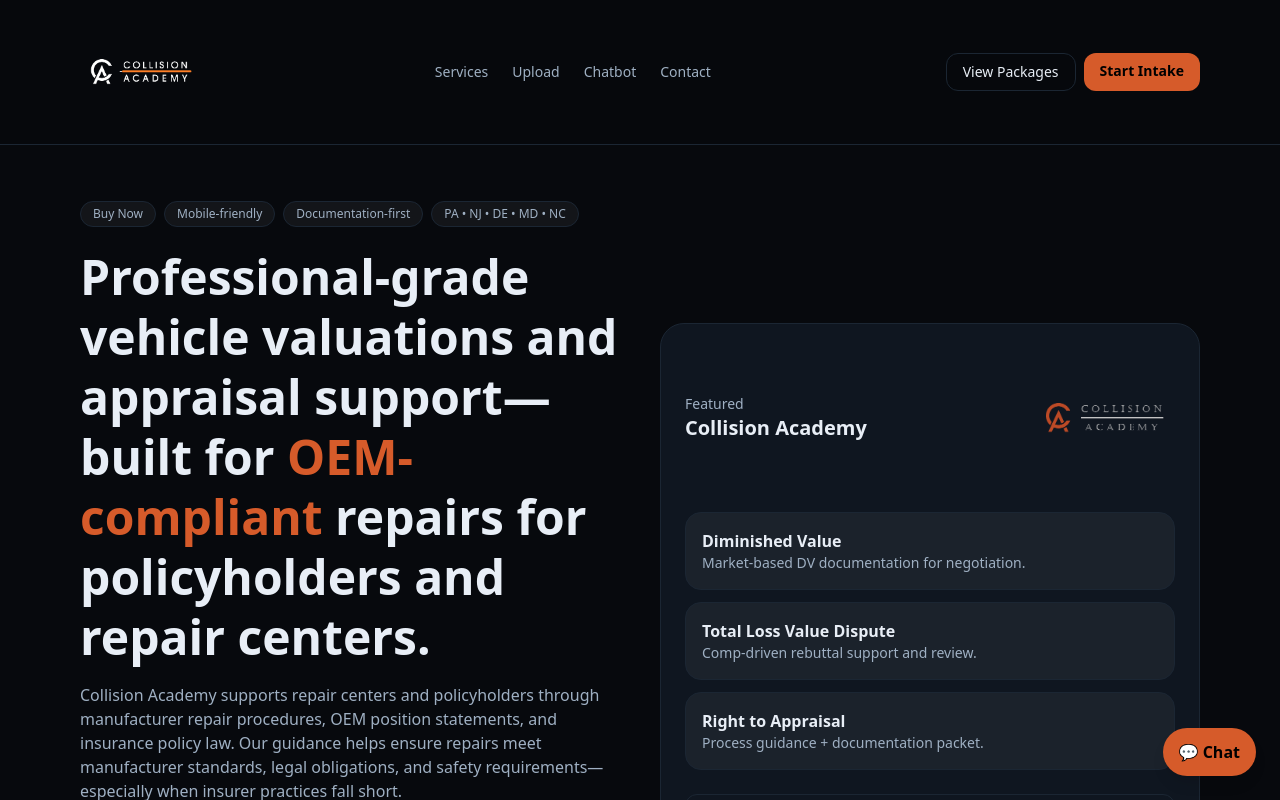
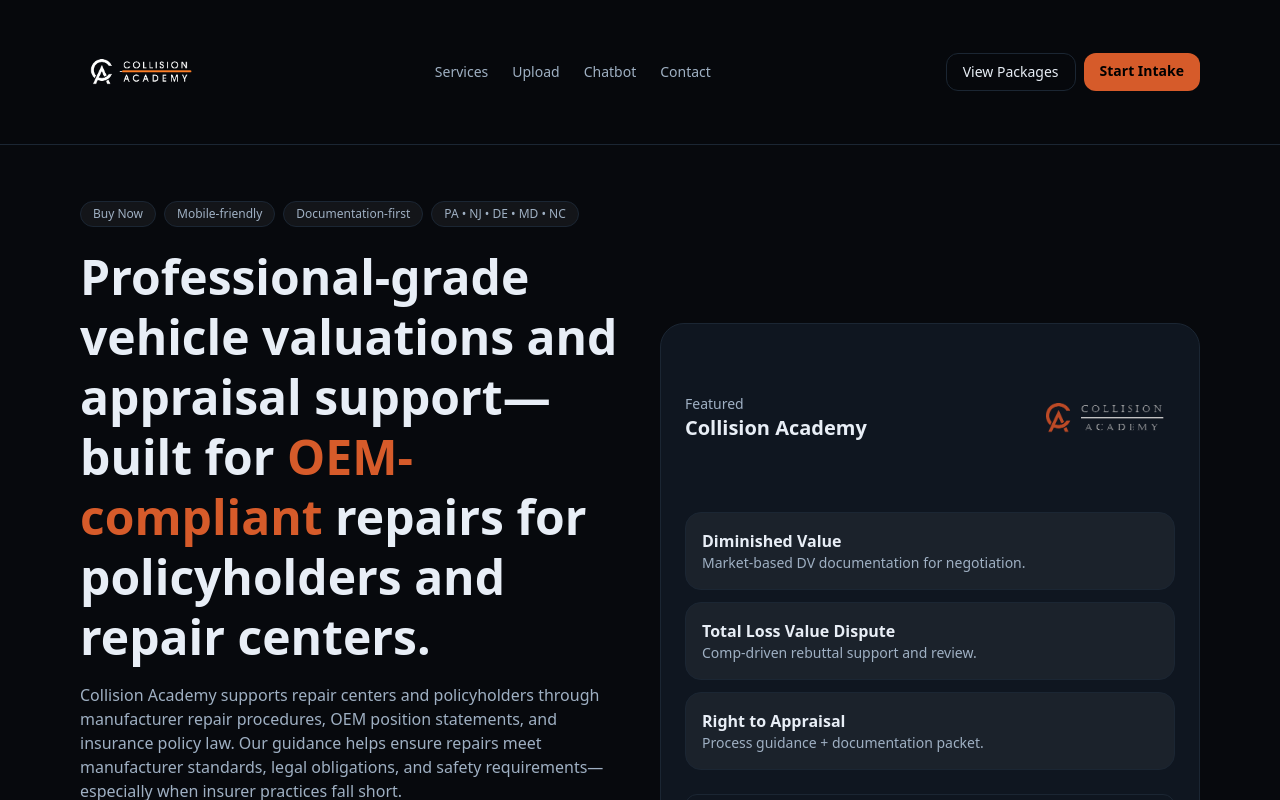
Before and after one commit to Collision-IQ/Collision-IQ, a Next.js app: page / in a window 1280 px wide. Shown: the top 800 px of the page. Built offline with nearby package versions, Linux system fonts and the light colour scheme.

Commit message:
sizing revision vercel

```diff
--- a/src/app/components/FloatingWidgetMount.tsx
+++ b/src/app/components/FloatingWidgetMount.tsx
@@ -1,45 +1,25 @@
-// src/app/components/FloatingWidgetMount.tsx
 'use client';
 
 import { useEffect, useState } from 'react';
 
-export default function FloatingWidgetMount() {
+export default function ChatbotIframe() {
   const [mounted, setMounted] = useState(false);
-  const [open, setOpen] = useState(false);
 
-  useEffect(() => setMounted(true), []);
+  useEffect(() => {
+    setMounted(true);
+  }, []);
+
   if (!mounted) return null;
 
   return (
-    <>
-      {/* Floating button */}
-      <button
-        onClick={() => setOpen(true)}
-        className="fixed bottom-6 right-6 z-50 rounded-full bg-[color:var(--accent)] text-black px-4 py-3 font-semibold shadow-lg hover:scale-105 transition"
-      >
-        💬 Chat
-      </button>
-
-      {/* Modal */}
-      {open && (
-        <div className="fixed inset-0 z-50 bg-black/80 backdrop-blur flex items-center justify-center">
-         <div className="relative w-full max-w-[420px] h-[80vh] bg-black rounded-2xl overflow-hidden border border-white/10 shadow-lg">
-          <iframe
-            src="/widget"
-            className="w-full h-full"
-            style={{ border: 'none' }}
-            title="Collision Academy Chat"
-          />
-          <button
-            onClick={() => setOpen(false)}
-            className="absolute top-2 right-2 text-white bg-white/10 hover:bg-white/20 rounded-full p-1"
-            aria-label="Close Chat"
-          >
-            ✕
-          </button>
-        </div>
-      </div>
-      )}
-    </>
+    <iframe
+      src="/widget"
+      title="Collision Academy Chat"
+      className="w-[400px] max-w-full h-[500px] sm:w-[500px] sm:h-[600px] rounded-md shadow-lg"
+      style={{
+        border: 'none',
+        overflow: 'hidden',
+      }}
+    />
   );
 }
--- a/src/app/widget/page.tsx
+++ b/src/app/widget/page.tsx
@@ -38,8 +38,10 @@ export default function ChatWidget() {
 
   // Auto scroll to bottom on new message
   useEffect(() => {
+   if (!loading) {
     scrollRef.current?.scrollIntoView({ behavior: 'smooth' });
-  }, [messages]);
+   }
+ }, [messages, loading]);
 
   return (
     <div className="flex h-screen w-screen flex-col bg-black text-white">
```
